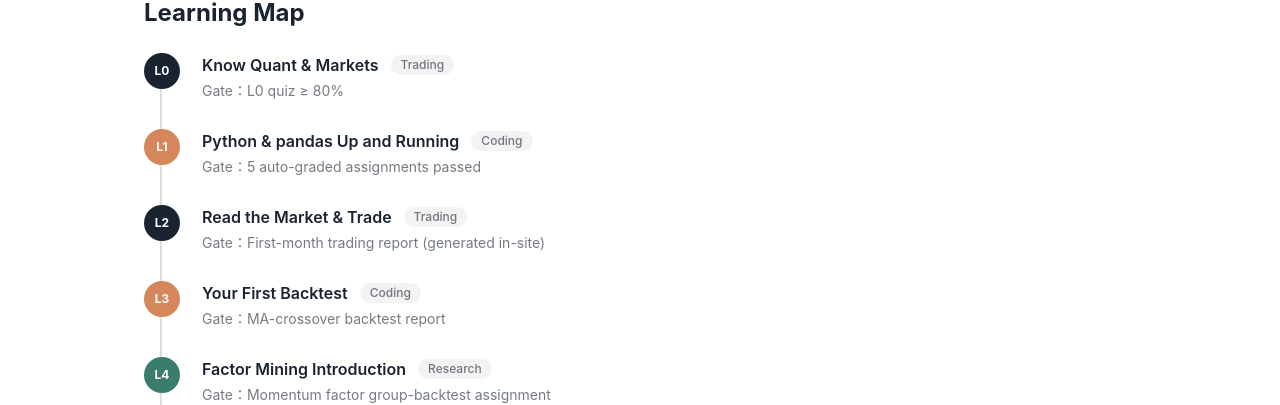
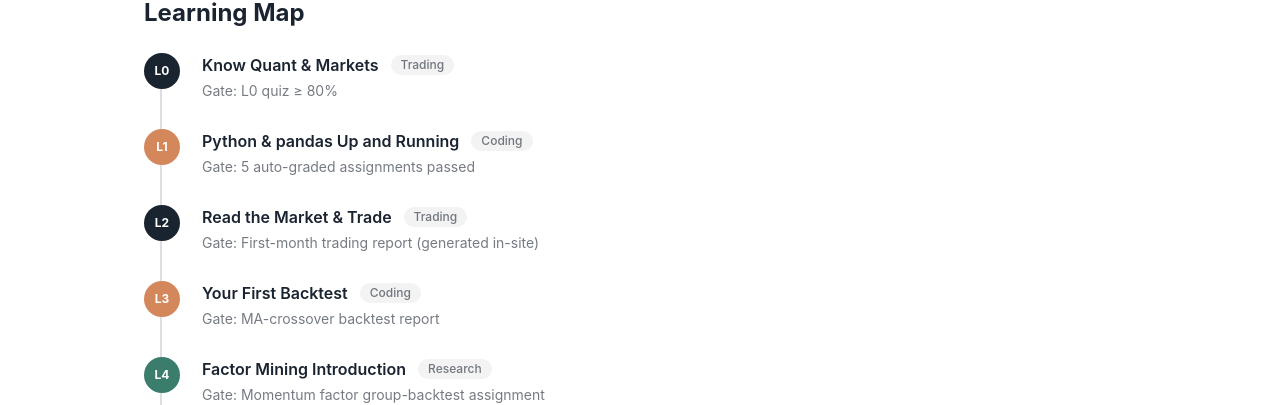
Before and after one commit to qfs-polyu/qfs-platform, a Next.js app: page /en in a window 1280 px wide. Shown: the part 412-817 px from the top of the page. Built offline with nearby package versions, Linux system fonts and the light colour scheme.

Commit message:
i18n: use locale-correct colon in gate labels (was full-width on EN page)

```diff
--- a/messages/en.json
+++ b/messages/en.json
@@ -16,7 +16,7 @@
     "assessTitle": "Placement Assessment",
     "assessBody": "10–15 questions (finance + programming + interests) recommend your starting level. Coming in M1.",
     "assessCta": "Coming soon",
-    "gateLabel": "Gate"
+    "gateLabel": "Gate: "
   },
   "learn": {
     "title": "Learning",
--- a/messages/zh.json
+++ b/messages/zh.json
@@ -16,7 +16,7 @@
     "assessTitle": "入门测评",
     "assessBody": "10–15 题自测（金融常识 + 编程常识 + 兴趣自评），系统给出建议起点。M1 上线。",
     "assessCta": "敬请期待",
-    "gateLabel": "通关标志"
+    "gateLabel": "通关标志："
   },
   "learn": {
     "title": "学习版块",
--- a/src/app/[locale]/page.tsx
+++ b/src/app/[locale]/page.tsx
@@ -65,7 +65,8 @@ export default async function HomePage({
                 </span>
               </div>
               <p className="mt-1 text-sm text-navy/60">
-                {t('gateLabel')}：{level.gate}
+                {t('gateLabel')}
+                {level.gate}
               </p>
             </li>
           ))}
```
